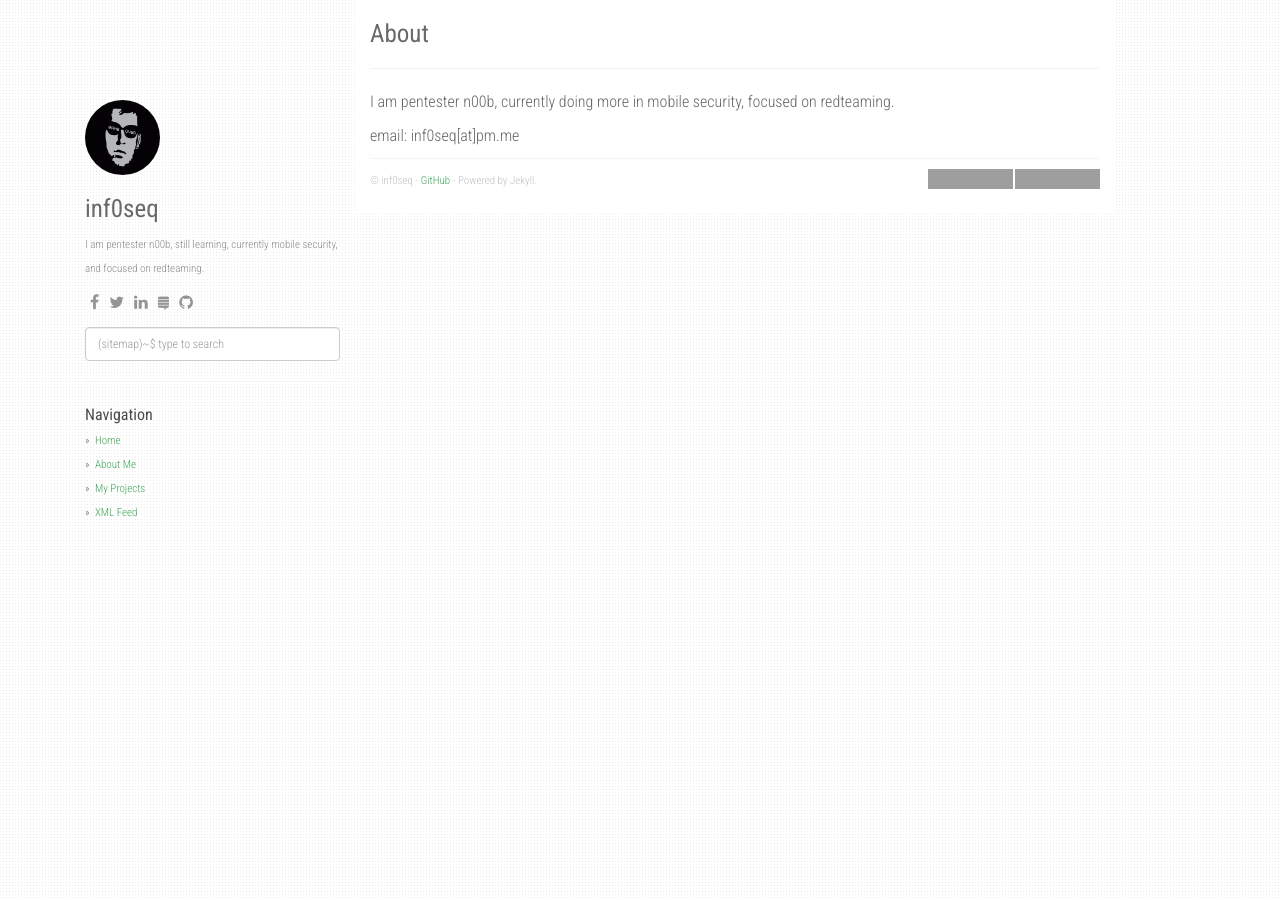
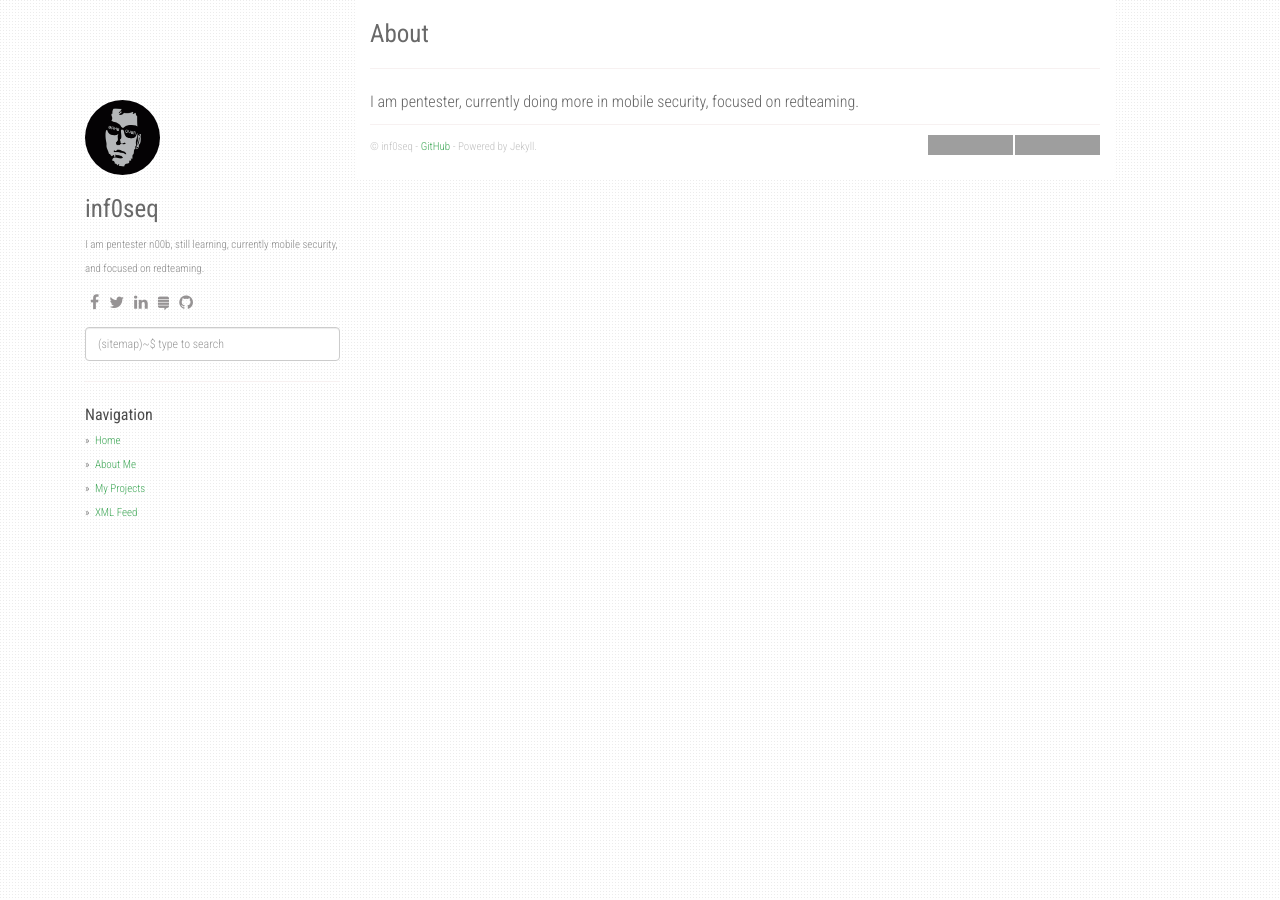
Before and after one commit to inf0seq/inf0seq.github.io, a Jekyll site: the page built from about.md, in a window 1280 px wide. Built offline with Jekyll 4.4.1, drawn with Linux system fonts in a browser that asks for light colours; nearby versions of some CDN libraries; grey boxes are pictures that could not be loaded.

Commit message:
Update about.md

```diff
--- a/about.md
+++ b/about.md
@@ -4,6 +4,4 @@ title: About
 permalink: /about/
 ---
 
-I am pentester n00b, currently doing more in mobile security, focused on redteaming.
-
-email: inf0seq[at]pm.me
+I am pentester, currently doing more in mobile security, focused on redteaming.
```
